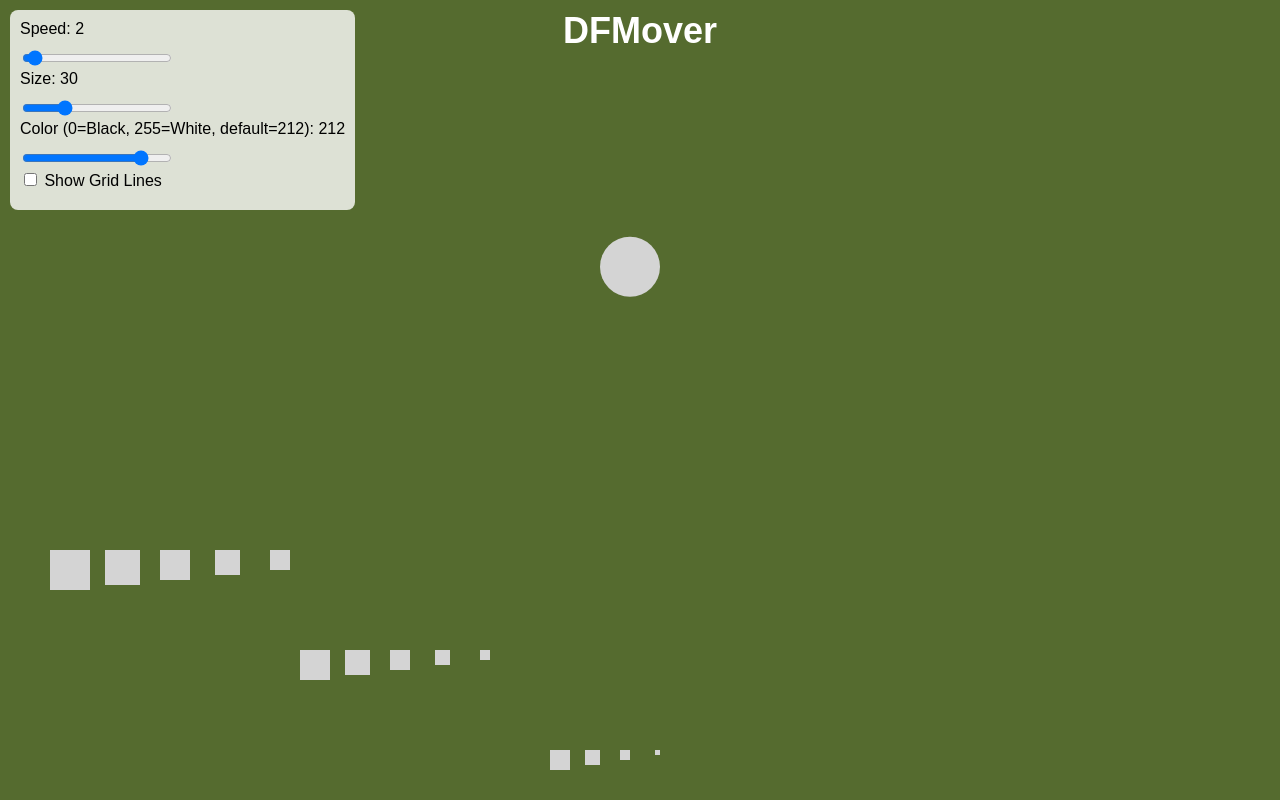
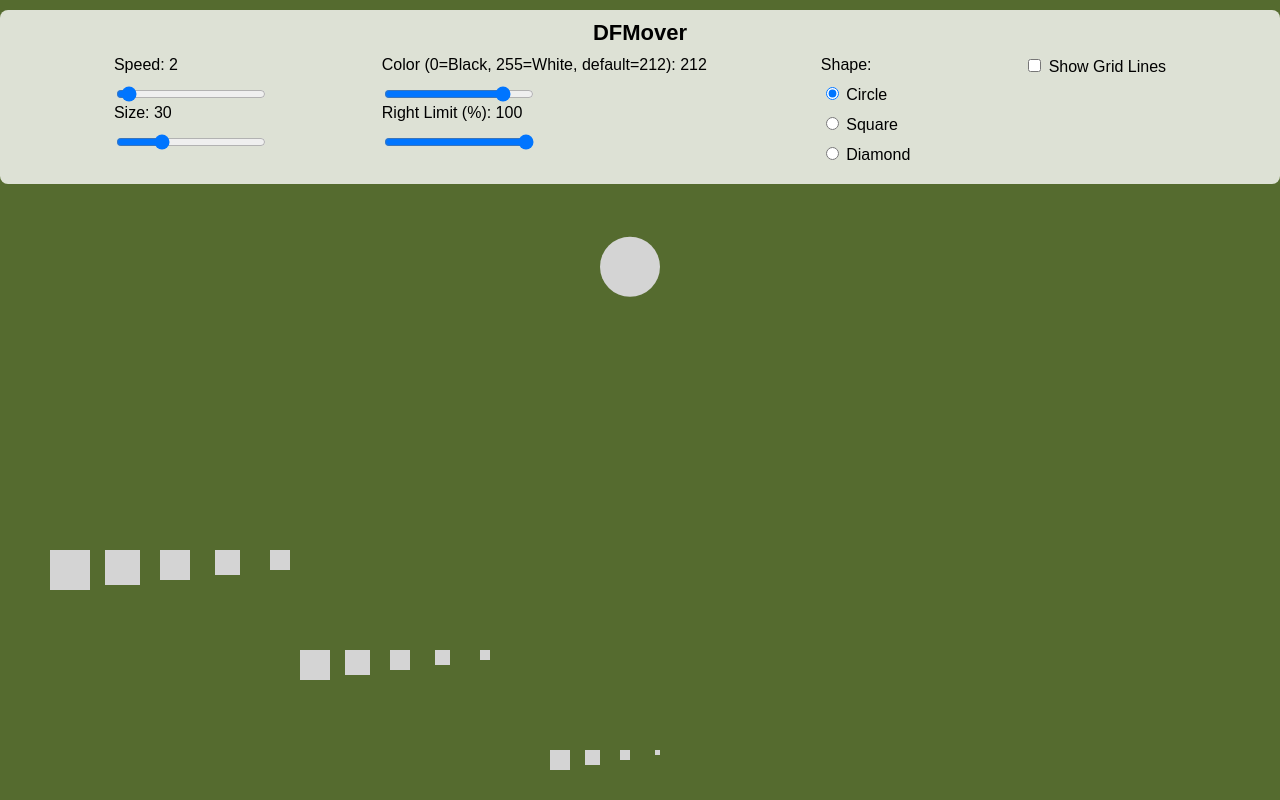
Before and after one commit to hahatavis/DFMover, a plain HTML site: page index.html in a window 1280 px wide. Drawn offline with Linux system fonts and the light colour scheme.

Commit message:
Update index.html
fixed controls, tweaked speed and made shape options

```diff
--- a/index.html
+++ b/index.html
@@ -13,73 +13,106 @@
             display: block;
             background-color: #556B2F;  /* Dull green background */
         }
-        .controls {
+        .controls-wrapper {
+            display: flex;
+            flex-direction: column; /* Stacks title and controls vertically */
+            align-items: center;
             position: absolute;
             top: 10px;
-            left: 10px;
+            left: 0;
+            right: 0;
+            padding: 10px;
             background-color: rgba(255, 255, 255, 0.8);
-            padding: 10px;
             border-radius: 8px;
-            text-align: left;
+        }
+        .controls-container {
+            display: flex;
+            justify-content: space-evenly;
+            width: 100%;
+        }
+        .controls {
+            display: flex;
+            flex-direction: column;  /* Stack controls vertically */
+            margin: 0 10px;
         }
         label {
-            display: block;
             margin-bottom: 10px;
         }
         input[type="range"] {
             width: 150px;
         }
         h1 {
-            position: absolute;
-            top: 10px;
-            left: 50%;
-            transform: translateX(-50%);
-            color: white;
-            font-size: 36px;
+            font-size: 22px; /* 60% smaller title */
+            color: black;  /* Changed to black */
             text-align: center;
-            margin: 0;
+            margin: 0 0 10px 0; /* Add margin at the bottom to separate from controls */
         }
     </style>
 </head>
 <body>
     <!-- Title Text -->
+    <div class="controls-wrapper">
         <h1>DFMover</h1>
 
-    <canvas id="gameCanvas"></canvas>
-
-    <!-- Control box with speed, size, grid line toggle, and color control -->
+        <!-- Control box with two stacked controls per section, horizontal across the top -->
+        <div class="controls-container">
+            <!-- Speed and Size Controls -->
             <div class="controls">
                 <label for="speedRange">Speed: <span id="speedValue">2</span></label>
                 <input type="range" id="speedRange" min="1" max="30" value="2">
                 <label for="sizeRange">Size: <span id="sizeValue">30</span></label>
-        <input type="range" id="sizeRange" min="5" max="100" value="30">
+                <input type="range" id="sizeRange" min="2" max="100" value="30">
+            </div>
+            <!-- Color and Right Limit Controls -->
+            <div class="controls">
                 <label for="colorRange">Color (0=Black, 255=White, default=212): <span id="colorValue">212</span></label>
                 <input type="range" id="colorRange" min="0" max="255" value="212">
+                <label for="rightLimitRange">Right Limit (%): <span id="rightLimitValue">100</span></label>
+                <input type="range" id="rightLimitRange" min="10" max="100" value="100">
+            </div>
+            <!-- Shape Selector (Circle, Square, Diamond) -->
+            <div class="controls">
+                <label>Shape:</label>
+                <label><input type="radio" name="shape" value="circle" checked> Circle</label>
+                <label><input type="radio" name="shape" value="square"> Square</label>
+                <label><input type="radio" name="shape" value="diamond"> Diamond</label>
+            </div>
+            <!-- Gridlines Toggle -->
+            <div class="controls">
                 <label><input type="checkbox" id="gridToggle"> Show Grid Lines</label>
             </div>
+        </div>
+    </div>
+
+    <canvas id="gameCanvas"></canvas>
 
     <script>
         const canvas = document.getElementById('gameCanvas');
         const ctx = canvas.getContext('2d');
 
-        // HTML controls for speed, size, color, and grid toggle
+        // HTML controls for speed, size, color, grid, right limit, and shape
         const speedRange = document.getElementById('speedRange');
         const sizeRange = document.getElementById('sizeRange');
         const colorRange = document.getElementById('colorRange');
+        const rightLimitRange = document.getElementById('rightLimitRange');
         const speedValueText = document.getElementById('speedValue');
         const sizeValueText = document.getElementById('sizeValue');
         const colorValueText = document.getElementById('colorValue');
+        const rightLimitValueText = document.getElementById('rightLimitValue');
         const gridToggle = document.getElementById('gridToggle');
+        const shapeRadios = document.getElementsByName('shape');
 
-        // Variables to control grid lines visibility and circle color
+        // Variables to control grid lines visibility, circle color, right limit, and shape
         let showGridLines = false;
         let circleColorValue = 212;  // Default color matches the squares (rgb(212, 212, 212))
+        let rightLimitPercentage = 100;  // Default right limit is 100% (full width)
+        let selectedShape = 'circle';  // Default shape is circle
 
         // Circle properties
-        let circleRadius = 30;
-        let circleX = circleRadius;
-        let circleY = canvas.height / 3;  // Start position (1/3 of the screen height)
-        let circleSpeed = 2;  // Start at the speed for value 2
+        let shapeSize = 30;
+        let shapeX = shapeSize;
+        let shapeY = canvas.height / 3;  // Start position (1/3 of the screen height)
+        let shapeSpeed = 2;  // Start at the speed for value 2
         let direction = 1;
 
         // Maximum speed corresponding to slider value 7 on the previous scale
@@ -87,7 +120,7 @@
 
         // Map new slider value (1-30) to a speed scale, and halve the top speed
         function mapSpeed(value) {
-            return (value * maxSpeedAt7 / 7) / 2;  // Halve the speed
+            return (value * maxSpeedAt7 / 7) / 4;  // Halve the top speed (divide by 4 instead of 2)
         }
 
         // Square group properties
@@ -102,8 +135,8 @@
             canvas.width = window.innerWidth;
             canvas.height = window.innerHeight;
 
-            // Update circle y position to stay vertically centered
-            circleY = canvas.height / 3;  // Adjust circle Y position to be in the top 1/3 of the screen
+            // Update shape y position to stay vertically centered
+            shapeY = canvas.height / 3;  // Adjust shape Y position to be in the top 1/3 of the screen
             updateGroupPositions(); // Recalculate positions of the squares
         }
 
@@ -114,32 +147,44 @@
             groups[2].y = canvas.height - 50;   // Group C
         }
 
-        // Draw grid lines spanning the full width and with half the thickness
+        // Draw grid lines spanning the width based on right limit
         function drawGridLines() {
             ctx.strokeStyle = 'white';
             ctx.lineWidth = 1;  // Half the thickness of the previous line
 
-            // Top grid line, half a circle radius above the circle's path
+            // Top grid line, half a shape radius above the shape's path
             ctx.beginPath();
-            ctx.moveTo(0, circleY - circleRadius * 1.5);  // Start from left edge
-            ctx.lineTo(canvas.width, circleY - circleRadius * 1.5);  // Span full width
+            ctx.moveTo(0, shapeY - shapeSize * 1.5);  // Start from left edge
+            ctx.lineTo(canvas.width * rightLimitPercentage / 100, shapeY - shapeSize * 1.5);  // Span to right limit
             ctx.stroke();
 
-            // Bottom grid line, half a circle radius below the circle's path
+            // Bottom grid line, half a shape radius below the shape's path
             ctx.beginPath();
-            ctx.moveTo(0, circleY + circleRadius * 1.5);  // Start from left edge
-            ctx.lineTo(canvas.width, circleY + circleRadius * 1.5);  // Span full width
+            ctx.moveTo(0, shapeY + shapeSize * 1.5);  // Start from left edge
+            ctx.lineTo(canvas.width * rightLimitPercentage / 100, shapeY + shapeSize * 1.5);  // Span to right limit
             ctx.stroke();
         }
 
-        // Draw a circle
-        function drawCircle() {
-            const circleColor = `rgb(${circleColorValue}, ${circleColorValue}, ${circleColorValue})`;  // Set color from slider
+        // Draw the shape (Circle, Square, or Diamond)
+        function drawShape() {
+            const shapeColor = `rgb(${circleColorValue}, ${circleColorValue}, ${circleColorValue})`;  // Set color from slider
+
+            ctx.fillStyle = shapeColor;
             ctx.beginPath();
-            ctx.arc(circleX, circleY, circleRadius, 0, Math.PI * 2, false);
-            ctx.fillStyle = circleColor;
+
+            if (selectedShape === 'circle') {
+                ctx.arc(shapeX, shapeY, shapeSize, 0, Math.PI * 2, false);  // Circle shape
+            } else if (selectedShape === 'square') {
+                ctx.fillRect(shapeX - shapeSize, shapeY - shapeSize, shapeSize * 2, shapeSize * 2);  // Square shape
+            } else if (selectedShape === 'diamond') {
+                ctx.moveTo(shapeX, shapeY - shapeSize); // Top vertex
+                ctx.lineTo(shapeX + shapeSize, shapeY); // Right vertex
+                ctx.lineTo(shapeX, shapeY + shapeSize); // Bottom vertex
+                ctx.lineTo(shapeX - shapeSize, shapeY); // Left vertex
+                ctx.closePath();  // Close the diamond shape
+            }
+
             ctx.fill();
-            ctx.closePath();
         }
 
         // Draw square groups
@@ -154,32 +199,46 @@
             });
         }
 
-        // Update the position of the circle
-        function updateCircle() {
-            circleX += direction * circleSpeed;
-            if (circleX + circleRadius >= canvas.width || circleX - circleRadius <= 0) {
+        // Update the position of the shape based on the right limit
+        function updateShape() {
+            const maxShapeX = canvas.width * rightLimitPercentage / 100 - shapeSize;
+
+            shapeX += direction * shapeSpeed;
+            if (shapeX >= maxShapeX || shapeX <= shapeSize) {
                 direction *= -1;  // Reverse direction if boundary is hit
             }
         }
 
         // Event listeners for HTML range inputs and checkbox
         speedRange.addEventListener('input', function () {
-            circleSpeed = mapSpeed(parseInt(this.value));  // Map the slider value to the new speed scale
+            shapeSpeed = mapSpeed(parseInt(this.value));  // Map the slider value to the new speed scale
             speedValueText.textContent = this.value;
         });
 
         sizeRange.addEventListener('input', function () {
-            circleRadius = parseInt(this.value);
+            shapeSize = parseInt(this.value);  // Update the shape size
             sizeValueText.textContent = this.value;
         });
 
         colorRange.addEventListener('input', function () {
-            circleColorValue = parseInt(this.value);  // Update circle color value
+            circleColorValue = parseInt(this.value);  // Update shape color value
             colorValueText.textContent = this.value;
+        });
+
+        rightLimitRange.addEventListener('input', function () {
+            rightLimitPercentage = parseInt(this.value);  // Update the right limit percentage
+            rightLimitValueText.textContent = this.value;
         });
 
         gridToggle.addEventListener('change', function () {
             showGridLines = this.checked;
+        });
+
+        // Update selected shape when a radio button is clicked
+        shapeRadios.forEach(radio => {
+            radio.addEventListener('change', function () {
+                selectedShape = this.value;
+            });
         });
 
         // Handle window resizing
@@ -196,9 +255,9 @@
                 drawGridLines();
             }
 
-            drawCircle();   // Draw the moving circle
+            drawShape();   // Draw the selected shape
             drawGroups();   // Draw the groups of squares
-            updateCircle();  // Update the circle position
+            updateShape();  // Update the shape position
             requestAnimationFrame(gameLoop);  // Call the next frame
         }
 
```
Lines whose indentation alone changed are shown as unchanged.
